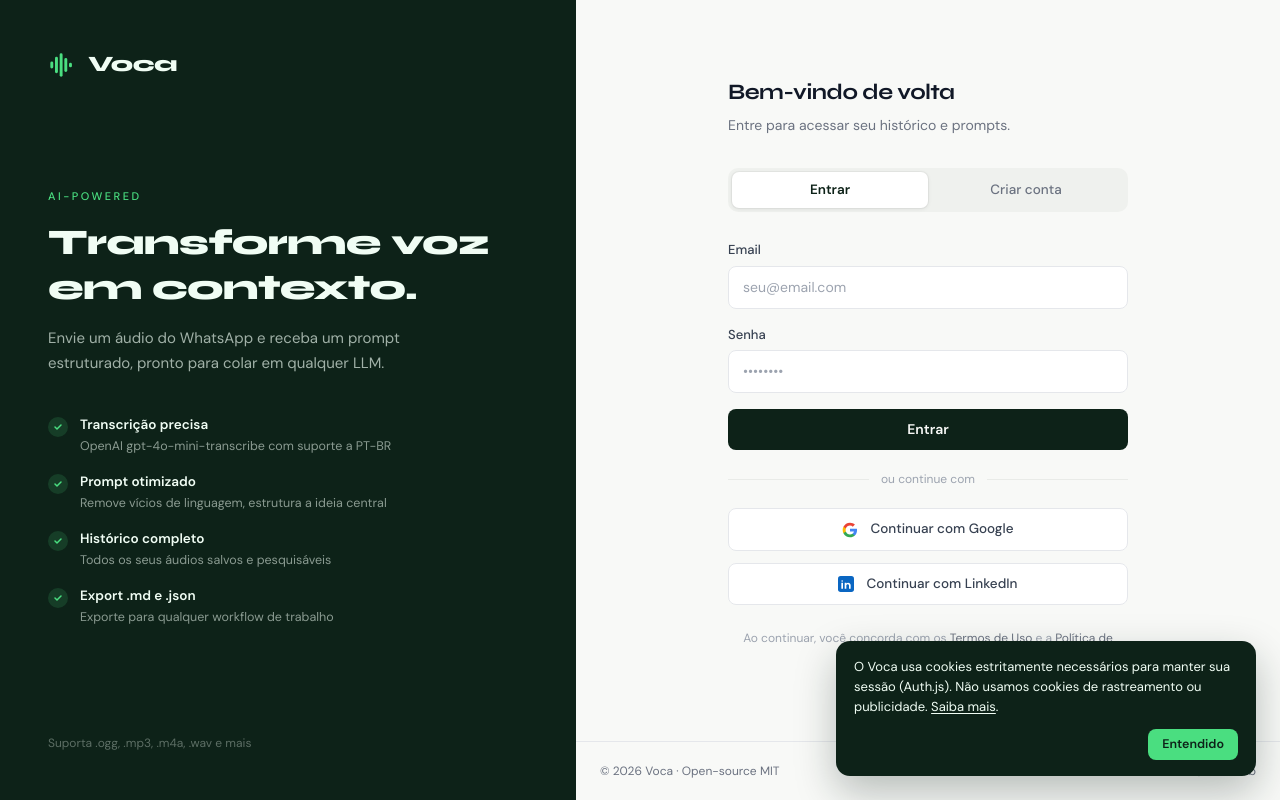
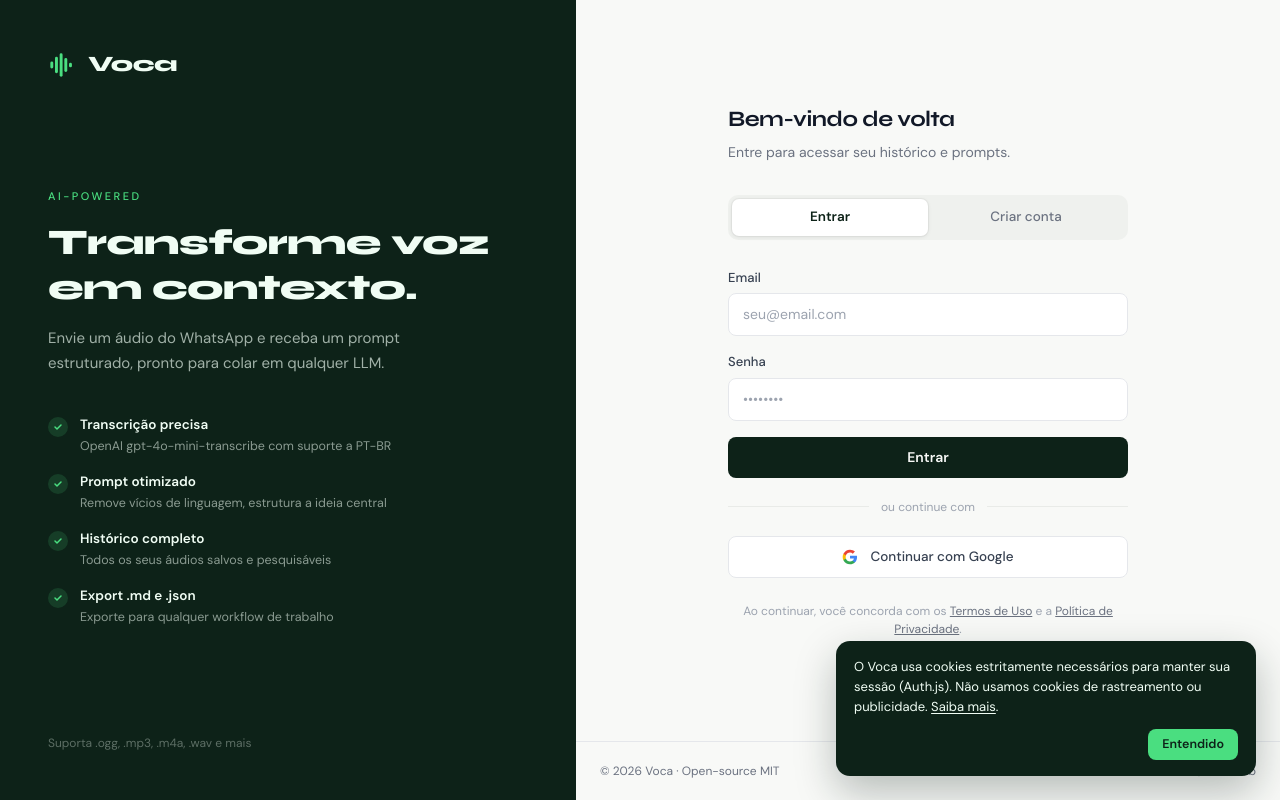
Before and after one commit to euvhmac/prj-voca-ai, a Next.js app: page /login in a window 1280 px wide. Built offline with nearby package versions, Linux system fonts and the light colour scheme; no server answers.

Commit message:
fix(auth): remove LinkedIn provider and button

```diff
--- a/components/features/auth/social-login-buttons.tsx
+++ b/components/features/auth/social-login-buttons.tsx
@@ -3,7 +3,7 @@
 import { useState } from 'react';
 import { signIn } from 'next-auth/react';
 
-type Provider = 'google' | 'linkedin';
+type Provider = 'google';
 
 interface SocialLoginButtonsProps {
   callbackUrl?: string;
@@ -43,18 +43,6 @@
       >
         {loading === 'google' ? <Spinner /> : <GoogleIcon />}
         Continuar com Google
-      </button>
-
-      {/* LinkedIn */}
-      <button
-        onClick={() => handleSignIn('linkedin')}
-        disabled={loading !== null}
-        className={btnClass}
-        style={{ fontFamily: 'var(--font-dm-sans)' }}
-        aria-label="Entrar com LinkedIn"
-      >
-        {loading === 'linkedin' ? <Spinner /> : <LinkedInIcon />}
-        Continuar com LinkedIn
       </button>
     </div>
   );
@@ -115,26 +103,3 @@
     </svg>
   );
 }
-
-function LinkedInIcon() {
-  return (
-    <svg
-      width="16"
-      height="16"
-      viewBox="0 0 24 24"
-      fill="none"
-      aria-hidden="true"
-      className="flex-shrink-0"
-    >
-      <rect width="24" height="24" rx="4" fill="#0A66C2" />
-      <path
-        d="M7.5 10H5V19H7.5V10ZM6.25 8.75C5.56 8.75 5 8.19 5 7.5C5 6.81 5.56 6.25 6.25 6.25C6.94 6.25 7.5 6.81 7.5 7.5C7.5 8.19 6.94 8.75 6.25 8.75Z"
-        fill="white"
-      />
-      <path
-        d="M19 19H16.5V14.5C16.5 13.4 15.6 12.5 14.5 12.5C13.4 12.5 12.5 13.4 12.5 14.5V19H10V10H12.5V11.25C13.12 10.47 14.06 10 15.12 10C17.26 10 19 11.74 19 13.88V19Z"
-        fill="white"
-      />
-    </svg>
-  );
-}
--- a/lib/auth/config.ts
+++ b/lib/auth/config.ts
@@ -1,6 +1,5 @@
 import type { NextAuthConfig } from 'next-auth';
 import Google from 'next-auth/providers/google';
-import LinkedIn from 'next-auth/providers/linkedin';
 
 // Configuração edge-compatible — sem imports de Prisma/Node.js.
 // Usada pelo middleware.ts para verificar sessão no Edge runtime.
@@ -9,10 +8,6 @@
     Google({
       clientId: process.env.GOOGLE_CLIENT_ID!,
       clientSecret: process.env.GOOGLE_CLIENT_SECRET!,
-    }),
-    LinkedIn({
-      clientId: process.env.LINKEDIN_CLIENT_ID!,
-      clientSecret: process.env.LINKEDIN_CLIENT_SECRET!,
     }),
   ],
   pages: {
```
